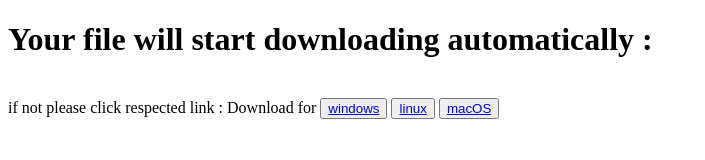
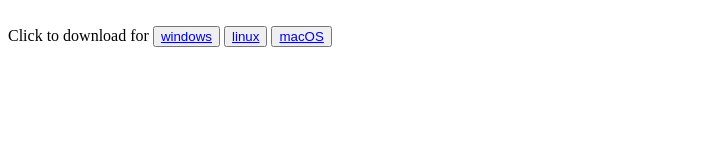
Before and after one commit to amlanpatra/testapp, an Electron app: page downloader.html in a window 1200 px wide. Shown: the whole page, without its empty margins (0-705 px from the left). Drawn offline with Linux system fonts and the light colour scheme.

Commit message:
msg changed

```diff
--- a/downloader.html
+++ b/downloader.html
@@ -9,11 +9,11 @@
 </head>
 
 <body>
-    <h1>Your file will start downloading automatically : </h1>
+    <!-- <h1>Your file will start downloading automatically : </h1> -->
 
     <br />
-    if not please click respected link :
-    Download for
+    <!-- if not please click respected link : -->
+    Click to download for
     <button id="Windows">
         <a href="https://github.com/amlanpatra/testapp/releases/download/shardingsTestApp/shardingsapp.Setup.1.0.0.exe"
             target="_blank">
```
